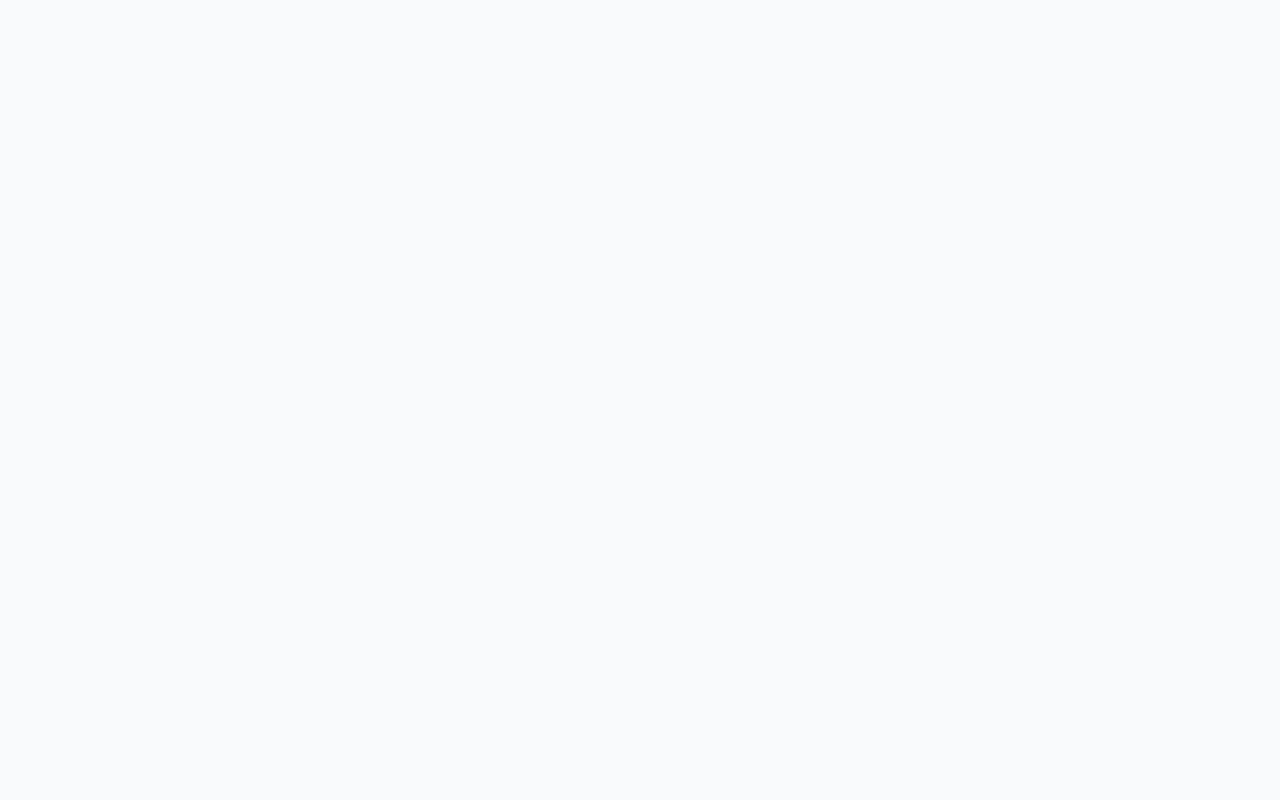
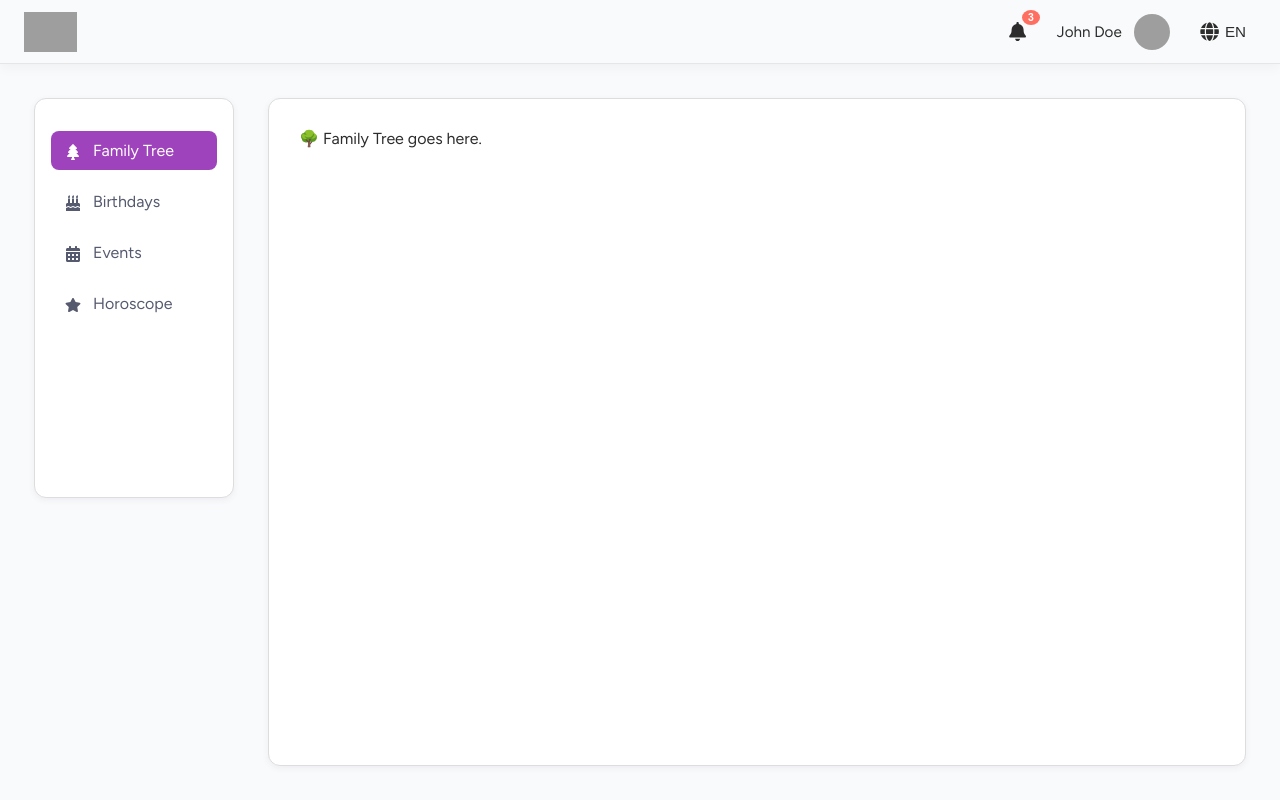
Before and after one commit to Saisha-JSX/Pariwar-Link, a React (Vite) app in the folder frontend/: page /dashboard/family in a window 1280 px wide. Before the commit this address had no page. Built offline with nearby package versions, Linux system fonts and the light colour scheme; grey boxes are pictures that could not be loaded.

Commit message:
Add Dashboard Layout and routing

```diff
--- a/frontend/src/App.tsx
+++ b/frontend/src/App.tsx
@@ -1,12 +1,14 @@
 // App.tsx
-import { Routes, Route } from 'react-router-dom';
+import { Routes, Route, Navigate } from 'react-router-dom';
 import Home from './pages/home';
 import Login from './pages/auth/login';
 import Signup from './pages/auth/signup';
 import ProfileSetup from './pages/auth/profile-setup';
+import Dashboard from './pages/Dashboard/Layout';
+import FamilyTree from './pages/Dashboard/FamilyTree/index';
+
 function App() {
   return (
-    <>
     <main>
       <Routes>
         <Route path="/" element={<Home />} />
@@ -14,9 +16,16 @@ function App() {
         <Route path="/signup" element={<Signup />} />
         <Route path="/profile-setup" element={<ProfileSetup />} />
 
+        {/* Dashboard layout with nested routes */}
+        <Route path="/dashboard" element={<Dashboard />}>
+          <Route index element={<Navigate to="family" replace />} />
+          <Route path="family" element={<FamilyTree />} />
+        </Route>
+
+        {/* Optional fallback */}
+        <Route path="*" element={<Navigate to="/" />} />
       </Routes>
     </main>
-    </>
   );
 }
 
--- /dev/null
+++ b/frontend/src/pages/Dashboard/DashboardNav.module.scss
@@ -0,0 +1,92 @@
+.navbar {
+  display: flex;
+  justify-content: space-between;
+  align-items: center;
+  height: 64px;
+  padding: 0 24px;
+  background-color: var(--pl-bg);
+  backdrop-filter: blur(8px);
+  border-bottom: 1px solid rgba(0, 0, 0, 0.08);
+  box-shadow: 0 4px 12px rgba(0, 0, 0, 0.04);
+  font-family: var(--pl-font-family);
+  position: sticky;
+  top: 0;
+  z-index: 10;
+}
+
+.left {
+  display: flex;
+  align-items: center;
+}
+
+.logo {
+  height: 40px;
+  cursor: pointer;
+}
+
+.right {
+  display: flex;
+  align-items: center;
+  gap: 20px;
+}
+
+.iconButton {
+  display: flex;
+  align-items: center;
+  gap: 6px;
+  font-size: 0.95rem;
+  background: none;
+  border: none;
+  color: var(--pl-text);
+  cursor: pointer;
+  padding: 6px 10px;
+  border-radius: 8px;
+  transition: background 0.2s ease;
+
+  svg {
+    font-size: 1.2rem;
+  }
+}
+
+.notificationWrapper {
+  position: relative;
+}
+
+.notificationBadge {
+  position: absolute;
+  top: -6px;
+  right: -3px;
+  background-color: var(--pl-accent);
+  color: white;
+  font-size: 0.65rem;
+  font-weight: 600;
+  border-radius: 50%;
+  padding: 2px 6px;
+  pointer-events: none;
+}
+
+.user {
+  display: flex;
+  align-items: center;
+  gap: 12px;
+}
+
+.userName {
+  font-weight: 500;
+  font-size: 0.95rem;
+  color: var(--pl-text);
+  white-space: nowrap;
+}
+
+.avatar {
+  height: 36px;
+  width: 36px;
+  border-radius: 50%;
+  object-fit: cover;
+  cursor: pointer;
+  transition: transform 0.2s ease-in-out;
+
+  &:hover {
+    transform: scale(1.05);
+  }
+}
--- /dev/null
+++ b/frontend/src/pages/Dashboard/DashboardNav.tsx
@@ -0,0 +1,56 @@
+import React, { useState } from 'react';
+import { FaBell, FaMoon, FaSun, FaGlobe } from 'react-icons/fa';
+import styles from './DashboardNav.module.scss';
+
+interface DashboardNavProps {
+  userName: string;
+  profilePic?: string;
+}
+
+const DashboardNav: React.FC<DashboardNavProps> = ({ userName, profilePic }) => {
+  const [isDarkMode, setIsDarkMode] = useState(false);
+  const [language, setLanguage] = useState<'EN' | 'NEP'>('EN');
+
+  const toggleDarkMode = () => setIsDarkMode(prev => !prev);
+  const toggleLanguage = () => setLanguage(prev => (prev === 'EN' ? 'NEP' : 'EN'));
+
+  return (
+    <nav className={styles.navbar}>
+      {/* Left: Logo */}
+      <div className={styles.left}>
+        <img src="/logo.svg" alt="Logo" className={styles.logo} />
+      </div>
+
+      {/* Right: Controls */}
+      <div className={styles.right}>
+
+
+        <div className={styles.notificationWrapper}>
+          <button className={styles.iconButton} title="Notifications">
+            <FaBell />
+            <span className={styles.notificationBadge}>3</span>
+          </button>
+        </div>
+
+        <div className={styles.user}>
+          <span className={styles.userName}>{userName}</span>
+          <img
+            src={
+              profilePic ||
+              'https://randomuser.me/api/portraits/women/68.jpg'
+            }
+            alt="Profile"
+            className={styles.avatar}
+          />
+        </div>
+        <button className={styles.iconButton} onClick={toggleLanguage} title="Toggle Language">
+          <FaGlobe />
+          <span>{language}</span>
+        </button>
+
+      </div>
+    </nav>
+  );
+};
+
+export default DashboardNav;
--- /dev/null
+++ b/frontend/src/pages/Dashboard/FamilyTree/index.tsx
@@ -0,0 +1,8 @@
+// pages/Dashboard/FamilyTree.tsx
+import React from 'react';
+
+const FamilyTree: React.FC = () => {
+  return <div>🌳 Family Tree goes here.</div>;
+};
+
+export default FamilyTree;
--- /dev/null
+++ b/frontend/src/pages/Dashboard/Layout.module.scss
@@ -0,0 +1,20 @@
+.dashboardWrapper {
+  display: flex;
+  flex-direction: column;
+  height: 100vh;
+}
+
+.dashboardMain {
+  display: flex;
+  flex: 1;
+}
+
+.mainContent {
+  flex: 1;
+  margin: 34px 34px 34px 0;
+  padding: 30px;
+  background-color: #fff;
+  border-radius: 12px;
+  border: 1.5px solid #ddd;
+  box-shadow: 0 2px 6px rgb(92 77 125 / 0.07);
+}
--- /dev/null
+++ b/frontend/src/pages/Dashboard/Layout.tsx
@@ -0,0 +1,25 @@
+// Layout.tsx
+import React from 'react';
+import { Outlet } from 'react-router-dom';
+import DashboardNav from './DashboardNav';
+import SideNav from './SideNav';
+import styles from './Layout.module.scss';
+
+const Dashboard: React.FC = () => {
+  const userName = 'John Doe';
+  const profilePic = '';
+
+  return (
+    <div className={styles.dashboardWrapper}>
+      <DashboardNav userName={userName} profilePic={profilePic} />
+      <div className={styles.dashboardMain}>
+        <SideNav />
+        <main className={styles.mainContent}>
+          <Outlet />
+        </main>
+      </div>
+    </div>
+  );
+};
+
+export default Dashboard;
--- /dev/null
+++ b/frontend/src/pages/Dashboard/SideNav.module.scss
@@ -0,0 +1,48 @@
+.sideNav {
+  margin: 34px;
+  padding: 12px 16px;
+  width: 200px;
+  height: 400px;
+  background-color: #fff;
+  border-radius: 12px;
+  border: 1.5px solid #ddd;
+  box-shadow: 0 2px 6px rgb(92 77 125 / 0.07);
+  font-family: 'Figtree', Arial, Helvetica, sans-serif;
+  display: flex;
+  flex-direction: column;
+  gap: 14px;
+}
+
+.navLinks {
+  display: flex;
+  flex-direction: column;
+  gap: 12px;
+  margin-top: 20px;
+}
+
+.link {
+  color: #555a6e;
+  text-decoration: none;
+  font-weight: 500;
+  font-size: 1rem;
+  padding: 10px 14px;
+  border-radius: 8px;
+  transition: background-color 0.3s ease, color 0.3s ease;
+  user-select: none;
+}
+
+.link:hover {
+  background-color: #4f7fff22; /* translucent bright blue */
+  color: #4f7fff;
+}
+
+.active {
+  background-color: var(--pl-primary);
+  color: white;
+}
+
+.icon {
+  margin-right: 0.5rem;
+  vertical-align: middle;
+  color: inherit;
+}
--- /dev/null
+++ b/frontend/src/pages/Dashboard/SideNav.tsx
@@ -0,0 +1,47 @@
+import React from 'react';
+import { NavLink } from 'react-router-dom';
+import { FaTree, FaBirthdayCake, FaCalendarAlt, FaStar } from 'react-icons/fa';
+import styles from './SideNav.module.scss';
+
+const SideNav: React.FC = () => {
+  return (
+    <aside className={styles.sideNav}>
+      <nav className={styles.navLinks}>
+        <NavLink
+          to="/dashboard/family"
+          className={({ isActive }) =>
+            isActive ? `${styles.link} ${styles.active}` : styles.link
+          }
+        >
+          <FaTree className={styles.icon} /> Family Tree
+        </NavLink>
+        <NavLink
+          to="/dashboard/birthdays"
+          className={({ isActive }) =>
+            isActive ? `${styles.link} ${styles.active}` : styles.link
+          }
+        >
+          <FaBirthdayCake className={styles.icon} /> Birthdays
+        </NavLink>
+        <NavLink
+          to="/dashboard/events"
+          className={({ isActive }) =>
+            isActive ? `${styles.link} ${styles.active}` : styles.link
+          }
+        >
+          <FaCalendarAlt className={styles.icon} /> Events
+        </NavLink>
+        <NavLink
+          to="/dashboard/horoscope"
+          className={({ isActive }) =>
+            isActive ? `${styles.link} ${styles.active}` : styles.link
+          }
+        >
+          <FaStar className={styles.icon} /> Horoscope
+        </NavLink>
+      </nav>
+    </aside>
+  );
+};
+
+export default SideNav;
```
Also changed, not shown: frontend/src/pages/Dashboard/FamilyTree/FamilyTree.module.scss (added). Lines whose indentation alone changed are shown as unchanged.
